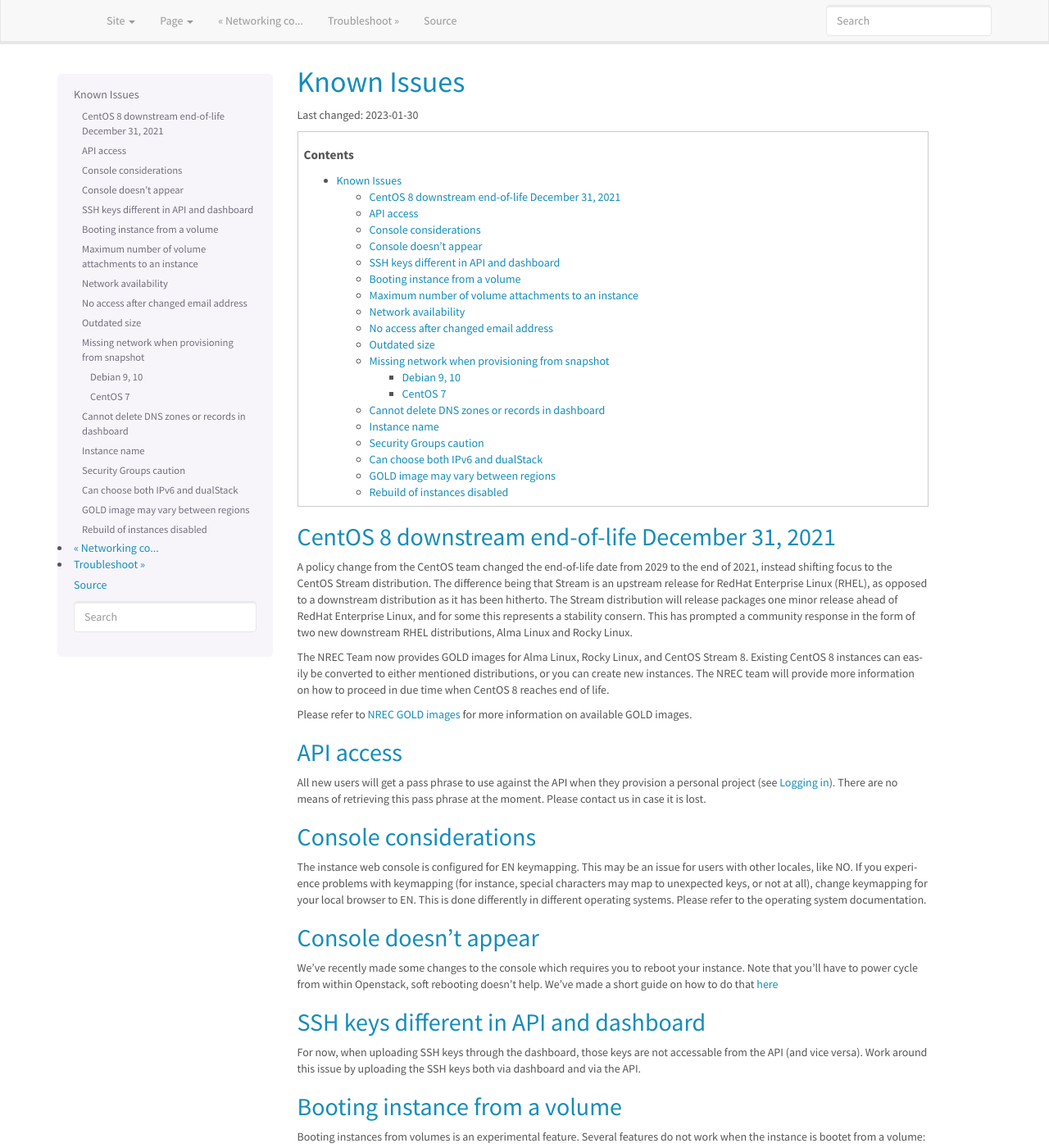
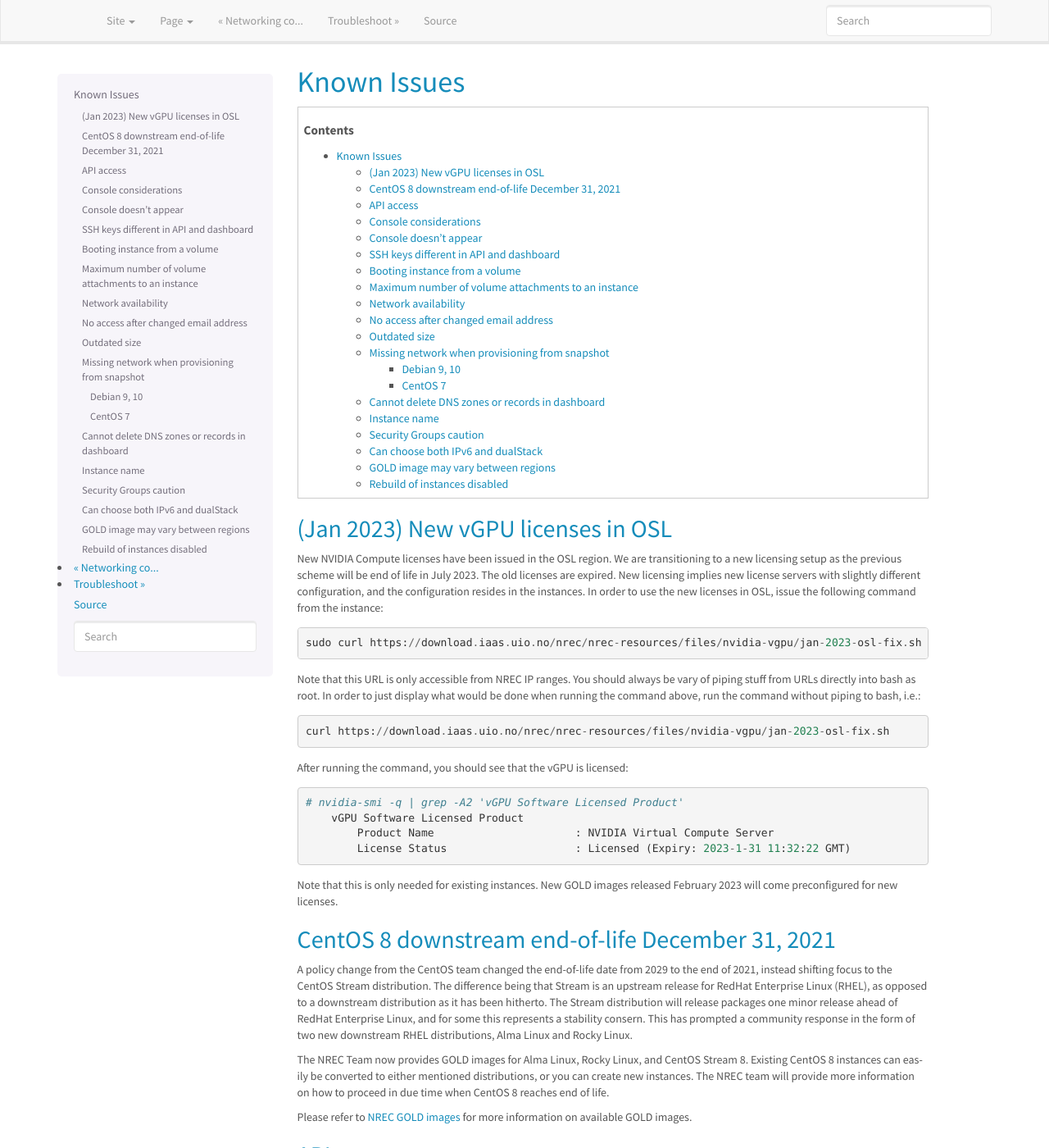
Before and after one commit to norcams/docs-enduser, a Sphinx documentation site: the page built from docs/known-issues.rst, in a window 1280 px wide and 1400 px high. Shown: the whole window at 82% size. Built offline with Sphinx 7.4.7, drawn with Linux system fonts in a browser that asks for light colours.

Commit message:
vgpu known issue

```diff
--- a/docs/known-issues.rst
+++ b/docs/known-issues.rst
@@ -1,11 +1,37 @@
-.. |date| date::
-
 Known Issues
 ============
 
-Last changed: |date|
+.. contents::
 
-.. contents::
+(Jan 2023) New vGPU licenses in OSL
+-----------------------------------
+
+New NVIDIA Compute licenses have been issued in the OSL region. We are
+transitioning to a new licensing setup as the previous scheme will be
+end of life in July 2023. The old licenses are expired. New licensing
+implies new license servers with slightly different configuration, and
+the configuration resides in the instances. In order to use the new
+licenses in OSL, issue the following command from the instance::
+
+  sudo curl https://download.iaas.uio.no/nrec/nrec-resources/files/nvidia-vgpu/jan-2023-osl-fix.sh | bash
+
+Note that this URL is only accessible from NREC IP ranges. You should
+always be vary of piping stuff from URLs directly into bash as
+root. In order to just display what would be done when running the
+command above, run the command without piping to bash, i.e.::
+
+  curl https://download.iaas.uio.no/nrec/nrec-resources/files/nvidia-vgpu/jan-2023-osl-fix.sh
+
+After running the command, you should see that the vGPU is licensed::
+
+  # nvidia-smi -q | grep -A2 'vGPU Software Licensed Product'
+      vGPU Software Licensed Product
+          Product Name                      : NVIDIA Virtual Compute Server
+          License Status                    : Licensed (Expiry: 2023-1-31 11:32:22 GMT)
+
+Note that this is only needed for existing instances. New GOLD images
+released February 2023 will come preconfigured for new licenses.
+
 
 CentOS 8 downstream end-of-life December 31, 2021
 -------------------------------------------------
```
